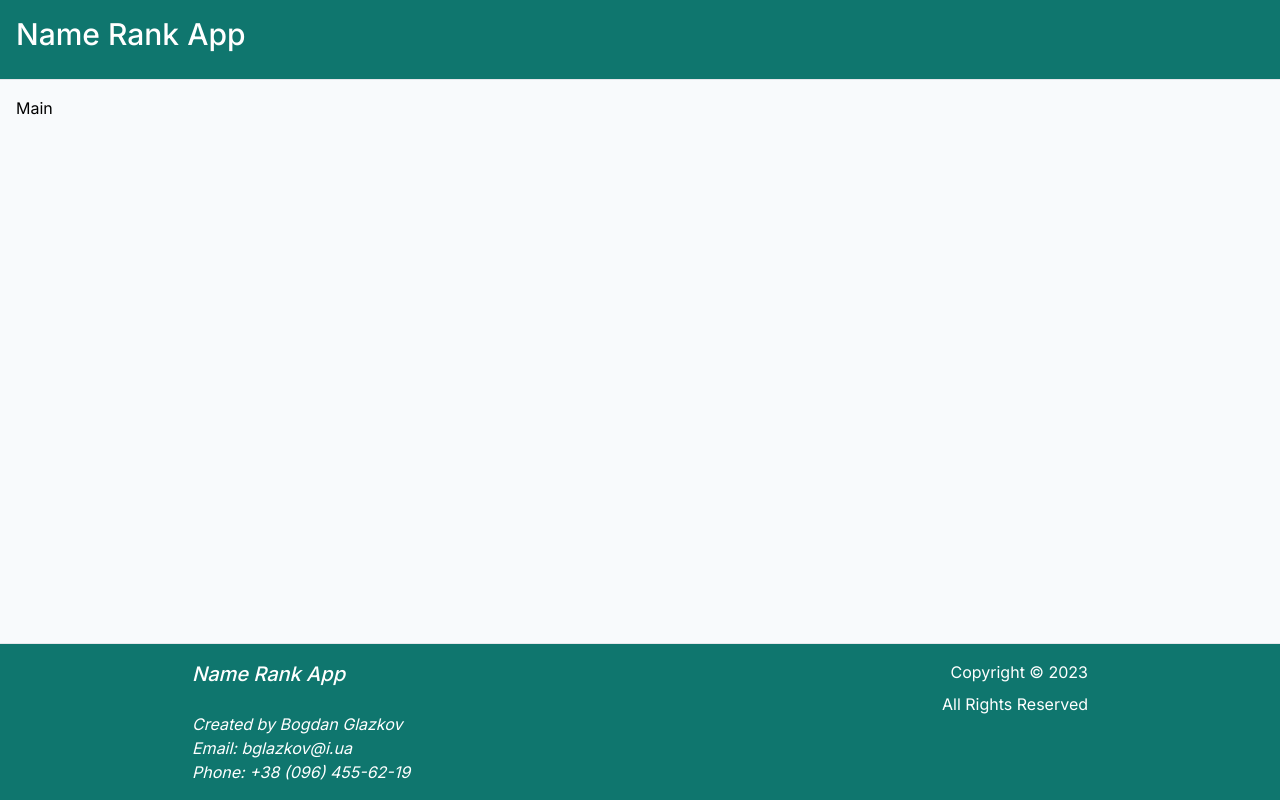
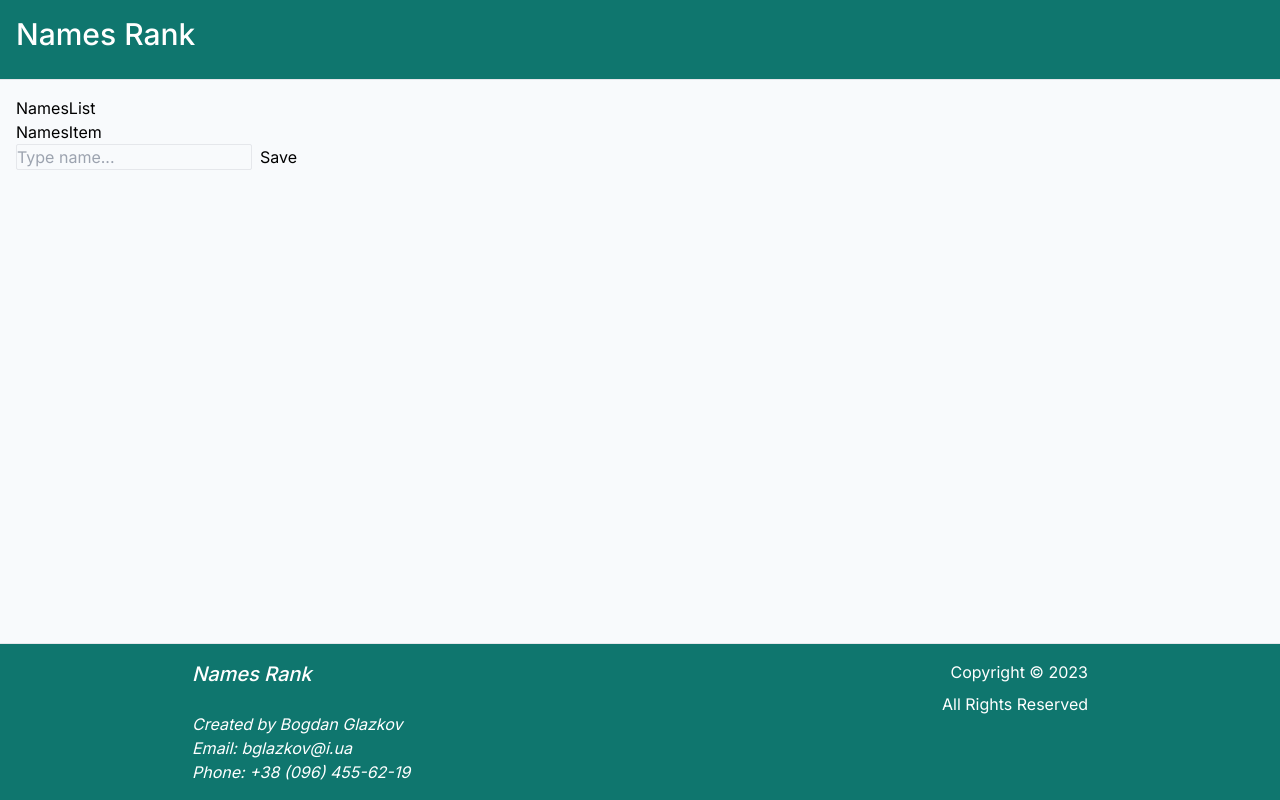
Before and after one commit to BogdanGlazkov/aleannlab-test-names-front, a Next.js app: page / in a window 1280 px wide. Built offline with nearby package versions, Linux system fonts and the light colour scheme.

Commit message:
Add create name form

```diff
--- /dev/null
+++ b/src/app/components/CreateForm.tsx
@@ -0,0 +1,33 @@
+import { FC, useState } from "react";
+import { createName, getNames } from "../api/names.api";
+
+const CreateForm: FC = () => {
+  const [newName, setNewName] = useState("");
+
+  const onSubmit = async (e: React.FormEvent<HTMLFormElement>) => {
+    e.preventDefault();
+    if (!newName.trim()) return;
+    const newname = await createName(newName);
+    console.log(12, newname);
+
+    setNewName("");
+    await getNames();
+  };
+
+  return (
+    <form onSubmit={onSubmit}>
+      <input
+        className="bg-transparent border rounded-sm"
+        type="text"
+        placeholder="Type name..."
+        value={newName}
+        onChange={(e) => setNewName(e.target.value)}
+      />
+      <button className="ml-2" type="submit">
+        Save
+      </button>
+    </form>
+  );
+};
+
+export default CreateForm;
--- a/src/app/components/Footer.tsx
+++ b/src/app/components/Footer.tsx
@@ -1,10 +1,12 @@
-const Footer = () => {
+import { FC } from "react";
+
+const Footer: FC = () => {
   return (
     <footer className="border-t p-4 bg-teal-700 text-white">
       <section className="mx-auto flex max-w-4xl flex-col sm:flex-row sm:justify-between">
         <address>
           <a href="/">
-            <h2 className="text-xl font-medium">Name Rank App</h2>
+            <h2 className="text-xl font-medium">Names Rank</h2>
           </a>
           <br />
           Created by Bogdan Glazkov
--- a/src/app/components/Header.tsx
+++ b/src/app/components/Header.tsx
@@ -1,8 +1,10 @@
-const Header = () => {
+import { FC } from "react";
+
+const Header: FC = () => {
   return (
     <header className="sticky top-0 z-10 h-20 bg-teal-700 text-white p-4 border-b">
       <a href="/">
-        <h1 className="text-3xl font-medium">Name Rank App</h1>
+        <h1 className="text-3xl font-medium">Names Rank</h1>
       </a>
     </header>
   );
--- /dev/null
+++ b/src/app/components/NamesItem.tsx
@@ -0,0 +1,7 @@
+import { FC } from "react";
+
+const NamesItem: FC = () => {
+  return <div>NamesItem</div>;
+};
+
+export default NamesItem;
--- /dev/null
+++ b/src/app/components/NamesList.tsx
@@ -0,0 +1,27 @@
+"use client";
+
+import { FC, useEffect, useState } from "react";
+import { getAllNames } from "../../services/namesService";
+import NamesItem from "./NamesItem";
+import CreateForm from "./CreateForm";
+
+const NamesList: FC = () => {
+  const [names, setNames] = useState([]);
+
+  useEffect(() => {
+    async () => {
+      const allNames = await getAllNames();
+      //   setNames(allNames);
+    };
+  });
+
+  return (
+    <div>
+      <h2>NamesList</h2>
+      <NamesItem />
+      <CreateForm />
+    </div>
+  );
+};
+
+export default NamesList;
--- a/src/app/page.tsx
+++ b/src/app/page.tsx
@@ -1,11 +1,14 @@
 import Header from "./components/Header";
 import Footer from "./components/Footer";
+import NamesList from "./components/NamesList";
 
 export default function Home() {
   return (
     <div className="min-h-screen bg-slate-50 h-screen grid grid-rows-[auto_1fr_auto] dark:bg-black dark:text-white">
       <Header />
-      <div className="p-4">Main</div>
+      <div className="p-4">
+        <NamesList />
+      </div>
       <Footer />
     </div>
   );
```
